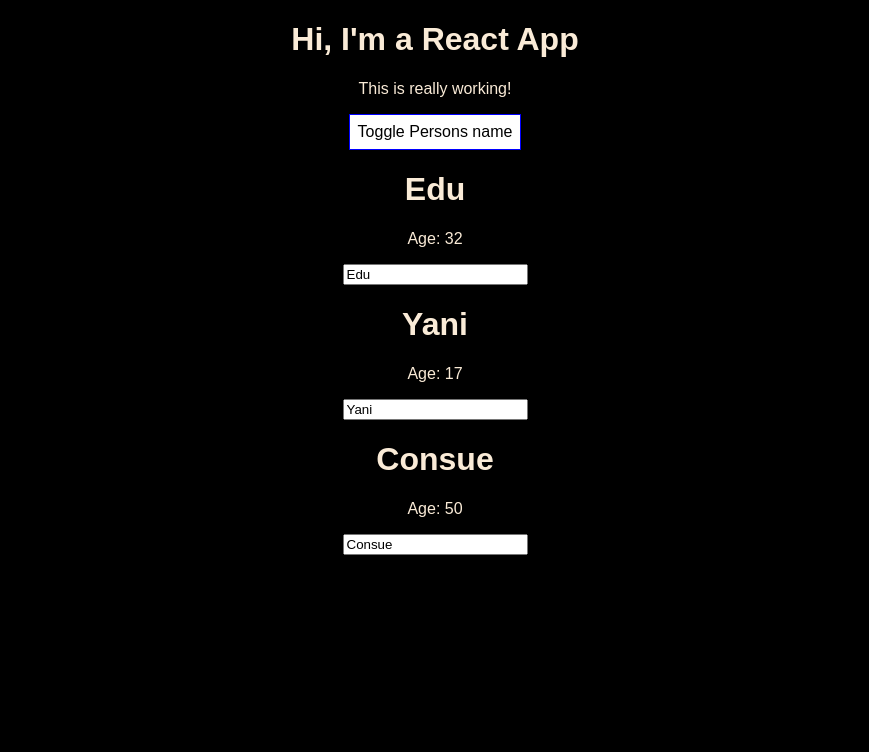
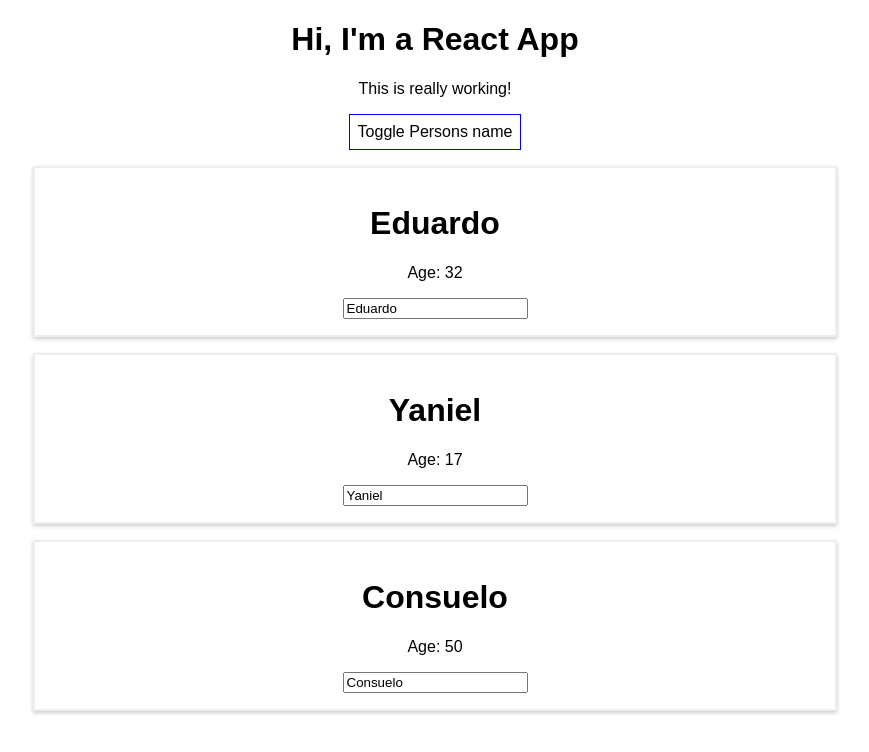
Before and after one commit to eduFDiaz/react-complete-guide, a React (Create React App) app: page / in a window 1280 px wide. Both pictures are taken after a click on the button "Toggle Persons name". Shown: the top 752 px of the page, without its empty margins (205-1074 px from the left). Built offline with nearby package versions, Linux system fonts and the light colour scheme.

Commit message:
Updating states immutably

```diff
--- a/src/App.css
+++ b/src/App.css
@@ -1,8 +1,8 @@
 .App {
   text-align: center;
-  color: antiquewhite;
+  color: black;
 }
 
 body{
-  background-color: black;
+  background-color: white;
 }
--- a/src/App.js
+++ b/src/App.js
@@ -7,9 +7,9 @@
 class App extends Component {
   state = {
     persons: [
-      { name: "Edu", age: 32 },
-      { name: "Yani", age: 17 },
-      { name: "Consue", age: 50 }
+      { name: "Eduardo", age: 32 },
+      { name: "Yaniel", age: 17 },
+      { name: "Consuelo", age: 50 }
     ],
     SomeOtherState: null,
     ShowPersons: false
@@ -19,7 +19,8 @@
     this.setState({ ShowPersons: !doesShow });
   };
   deletePersonHandler = (personIndex) => {
-     const persons = this.state.persons;
+     //const persons = this.state.persons.slice();
+     const persons = [...this.state.persons];
      persons.splice(personIndex,1);
      this.setState({persons: persons});
   };
--- a/src/Person/Person.js
+++ b/src/Person/Person.js
@@ -4,7 +4,7 @@
 class Person extends Component{
     render () {
         return (
-            <div className="person">
+            <div className="Person">
                 <h1 onClick={this.props.click} >{this.props.name}</h1>
                 <p>Age: {this.props.age}</p>
                 <p>{this.props.children}</p>
```
